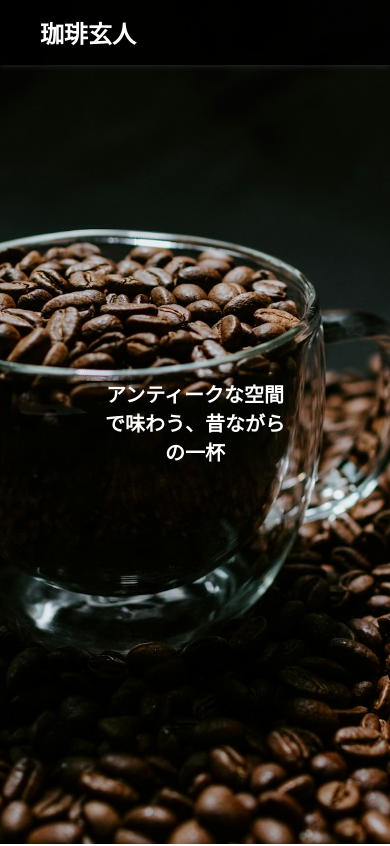
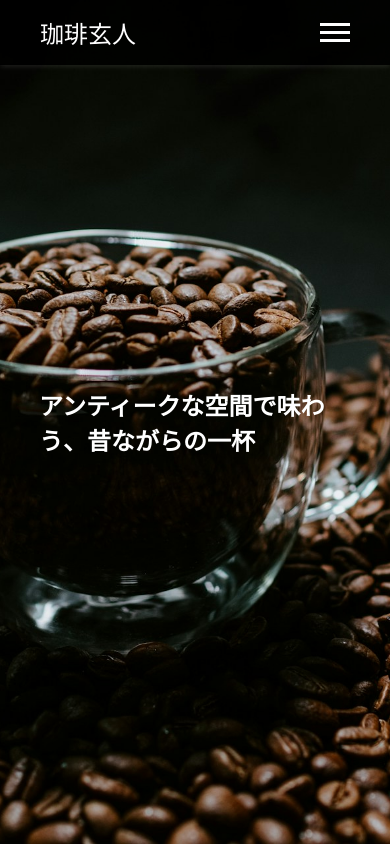
Before and after one commit to Taisuke-Enokida/2025PS, a plain HTML site: page index.html in a window 390 px wide. Shown: the top 846 px of the page. Drawn offline with Linux system fonts and the light colour scheme.

Commit message:
hum menu

```diff
--- a/css/main.css
+++ b/css/main.css
@@ -25,11 +25,8 @@ body {
   left: 0;
   z-index: 1;
 }
-
-/* ロゴ */
-.logo {
+.logo{
   font-size: 24px;
-    font-weight: bold;
 }
 
 /* ナビゲーション */
@@ -52,26 +49,48 @@ body {
   transition: 0.3s;
 }
 
-/* Instagramアイコン */
-.nav-menu i {
-    font-size: 18px;
-}
-.fa-brands {
-  font-size: 18px;
-}
-
-/* ホバー時 */
 .nav-menu a:hover {
   opacity: 0.7;
 }
 
-/* レスポンシブ対応 */
+/* ハンバーガーメニューのスタイル */
+.hamburger-menu {
+  display: none;
+  flex-direction: column;
+  cursor: pointer;
+  gap: 5px;
+}
+
+.hamburger-menu span {
+  display: block;
+  width: 30px;
+  height: 3px;
+  background-color: white;
+  transition: 0.3s;
+}
+
+/* スマホ用のレスポンシブデザイン */
 @media (max-width: 768px) {
   .nav-menu {
-        display: none; /* スマホでは非表示 */
+      display: none;
+      flex-direction: column;
+      position: absolute;
+      top: 60px;
+      right: 0;
+      background: rgba(0, 0, 0, 0.9);
+      width: 200px;
+      padding: 10px;
+      border-radius: 5px;
+  }
+
+  .nav-menu.active {
+      display: flex;
+  }
+
+  .hamburger-menu {
+      display: flex;
   }
 }
-
 
 .hero {
   width: 100%;
@@ -93,8 +112,6 @@ body {
   top: 50%;
   left: 50%;
   transform: translate(-50%, -50%);
-  /* padding: 20px; */
-  border-radius: 10px;
 }
 
 .hero h1 {
@@ -106,8 +123,12 @@ body {
 
 /* レスポンシブ対応 */
 @media (max-width: 768px) {
+  .hero-content{
+    width: 80%;
+  }
   .hero h1 {
-      font-size: 20px; /* スマホではフォント小さめ */
+      font-size: 24px;
+      text-align: left;
   }
 }
 
--- a/index.html
+++ b/index.html
@@ -20,6 +20,11 @@
                 <li><a href="#">メニュー</a></li>
                 <li><a href="#"><i class="fa-brands fa-instagram"></i></a></li>
             </ul>
+            <div class="hamburger-menu">
+                <span></span>
+                <span></span>
+                <span></span>
+            </div>
         </nav>
     </header>
 
```
Lines whose indentation alone changed are shown as unchanged.
